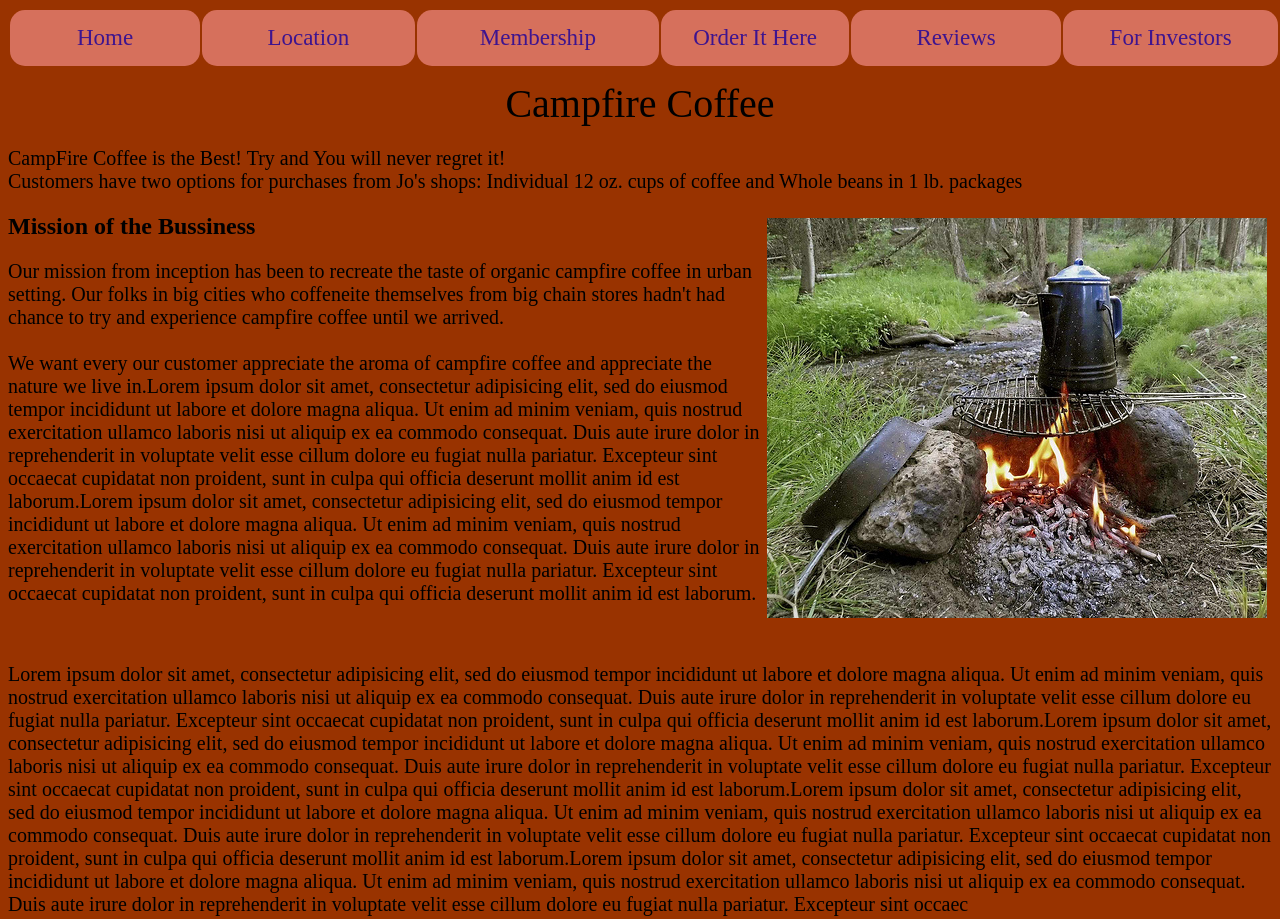
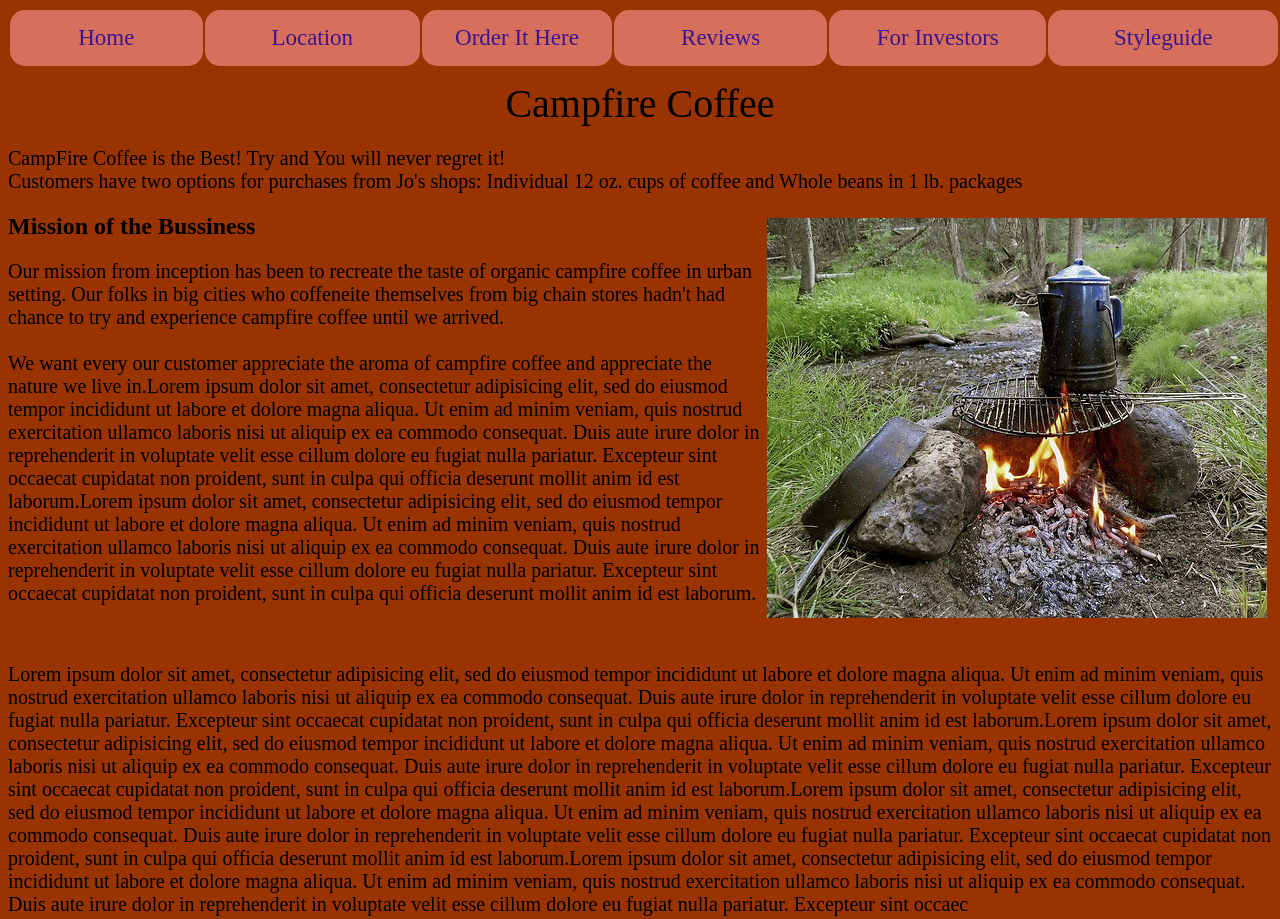
Before and after one commit to nurbek-is/CampfireCoffee, a plain HTML site: page index.html in a window 1280 px wide. Shown: the top 919 px of the page. Drawn offline with Linux system fonts and the light colour scheme.

Commit message:
added styleguide to nav button

```diff
--- a/index.html
+++ b/index.html
@@ -10,10 +10,10 @@
         <tr>
           <td class='buttons'><a href="#" style="text-decoration:none">Home</a></td>
           <td class='buttons'><a href="#" style="text-decoration:none">Location</a></td>
-          <td class='buttons'><a href="#" style="text-decoration:none"> Membership </td>
           <td class='buttons'> <a href="order.html" style="text-decoration:none">Order It Here </a> </td>
           <td class='buttons'><a href="#" style="text-decoration:none">Reviews</a></td>
           <td class='buttons'><a href="data.html" style="text-decoration:none">For Investors</td>
+          <td class='buttons'><a href="styleguide.html" style="text-decoration:none"> Styleguide</td>
         </tr>
       </table>
        <main>
```
